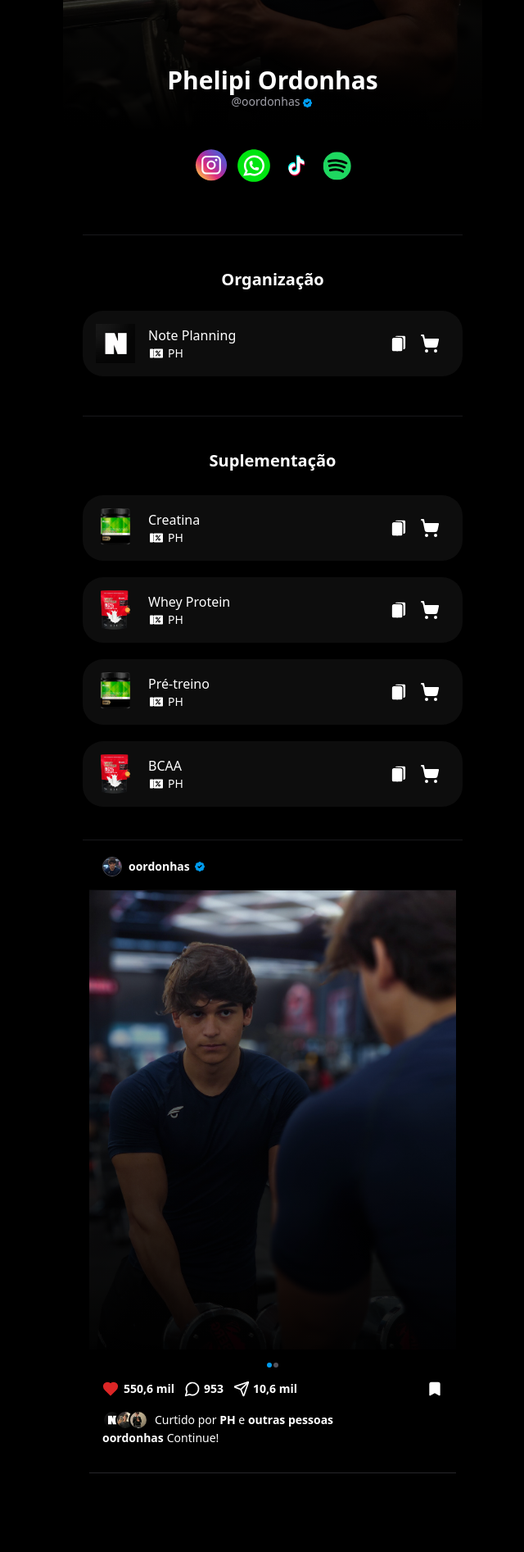
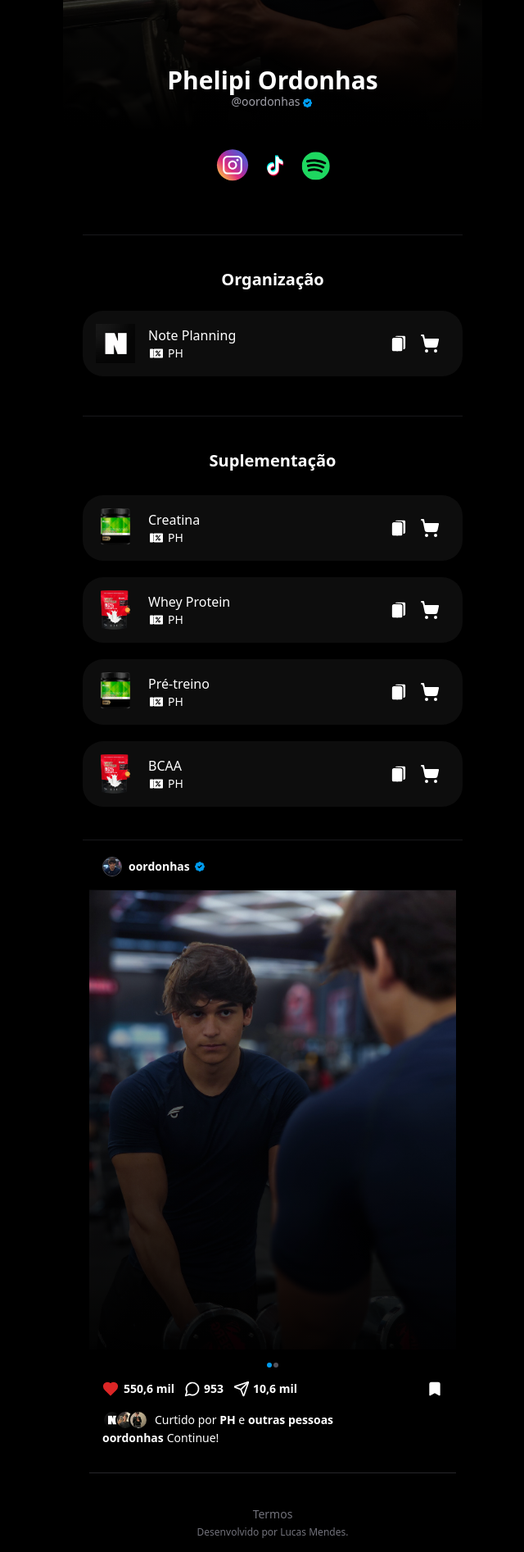
Before and after one commit to lucasfabbrim/ph, a Next.js app: page / in a window 1280 px wide. Shown: the part 404-2297 px from the top of the page at 82% size, without its empty margins (307-947 px from the left). Built offline with nearby package versions, Linux system fonts and the light colour scheme.

Commit message:
Update page.tsx

```diff
--- a/src/app/page.tsx
+++ b/src/app/page.tsx
@@ -65,11 +65,6 @@ export default function Home() {
                 src: InstagramIcon,
                 alt: "Instagram Icon",
                 href: "https://instagram.com/oordonhas",
-              },
-              {
-                src: WhatsAppIcon,
-                alt: "WhatsApp Icon",
-                href: "https://whatsapp.com/oordonhas",
               },
               {
                 src: TikTokIcon,
@@ -191,8 +186,17 @@ export default function Home() {
             ))}
           </div>
 
-          <div className="mx-6 pb-20">
+          <div className="mx-6 ">
             <InstagramCarouselComponent />
+          </div>
+          <div className="mx-6 justify-center flex flex-col pb-4 pt-4 items-center text-center">
+            <h1 className="text-sm text-zinc-500">Termos</h1>
+            <a
+              href="https://api.whatsapp.com/send?phone=5519993356780&text=Ol%C3%A1,%20vim%20pelo%20PH%20e%20tenho%20interesse%20em%20criar%20um%20site."
+              className="text-xs text-zinc-500 pt-1"
+            >
+              Desenvolvido por Lucas Mendes.
+            </a>
           </div>
         </section>
       </main>
```
